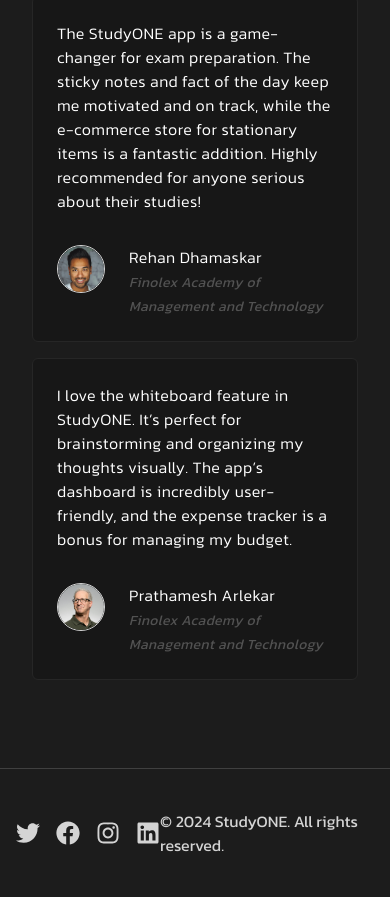
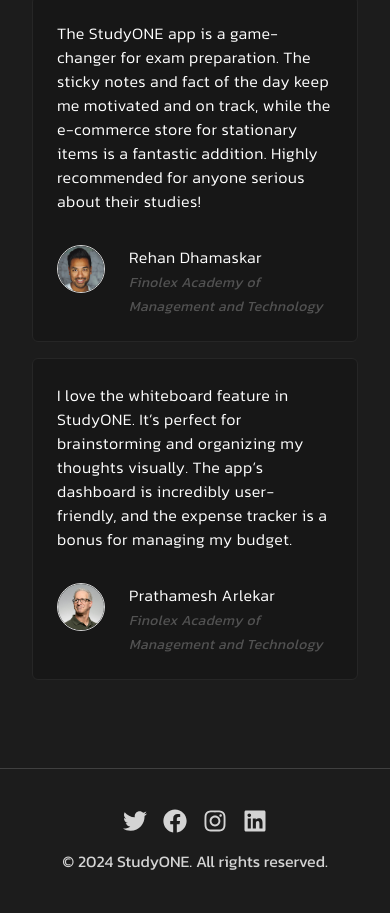
Before and after one commit to KedarDamale/StudyONE, a React (Vite) app in the folder frontend/: page / in a window 390 px wide. Shown: the part 3934-4847 px from the top of the page. Built offline with nearby package versions, Linux system fonts and the light colour scheme; no server answers.

Commit message:
Responsive changes to the landing page

```diff
--- a/frontend/src/pages/LandingPage.jsx
+++ b/frontend/src/pages/LandingPage.jsx
@@ -126,7 +126,9 @@ const LandingPage = () => {
           <div className="flex justify-between items-center">
             <div className="flex items-center flex-shrink-0">
               <img className="h-14 mr-2" src={Logo123} alt="Logo" />
-              <span className="text-3xl tracking-tight text-text-colour">StudyONE</span>
+              <span className="text-3xl tracking-tight text-text-colour">
+                StudyONE
+              </span>
             </div>
             <ul className="hidden lg:flex ml-14 space-x-12 text-text-colour">
               {navItems.map((item, index) => (
@@ -279,7 +281,7 @@ const LandingPage = () => {
           </span>
         </h2>
         <div className="flex flex-wrap justify-center">
-           <div className="px-4 md:px-6 lg:px-8 p-3 w-full lg:w-auto">
+          <div className="px-4 md:px-6 lg:px-8 p-3 w-full lg:w-auto">
             <img
               src={codeImg}
               alt="Coding"
@@ -334,7 +336,7 @@ const LandingPage = () => {
       </div>
 
       <footer className="mt-20 border-t py-10 border-neutral-700 max-w-5xl mx-auto px-4 md:px-6 lg:px-8">
-        <div className="flex justify-between items-center">
+        <div className="flex flex-col md:flex-row justify-between items-center space-y-4 md:space-y-0">
           {/* Social Media Icons */}
           <div className="flex space-x-4">
             <a
@@ -384,7 +386,7 @@ const LandingPage = () => {
           </div>
 
           {/* Copyright */}
-          <div className="text-neutral-300">
+          <div className="text-neutral-300 text-center md:text-left">
             &copy; {new Date().getFullYear()} StudyONE. All rights reserved.
           </div>
         </div>
```
